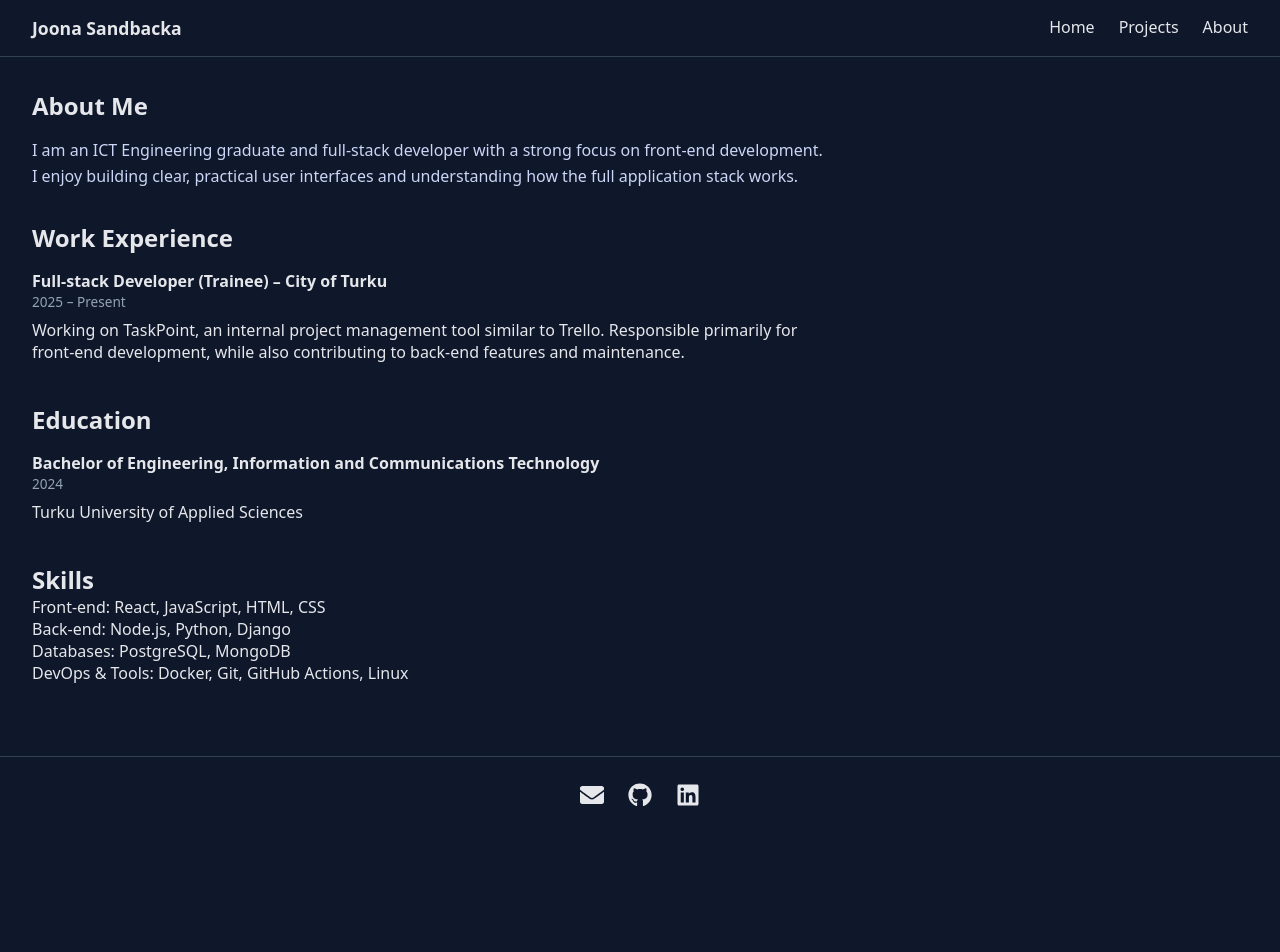
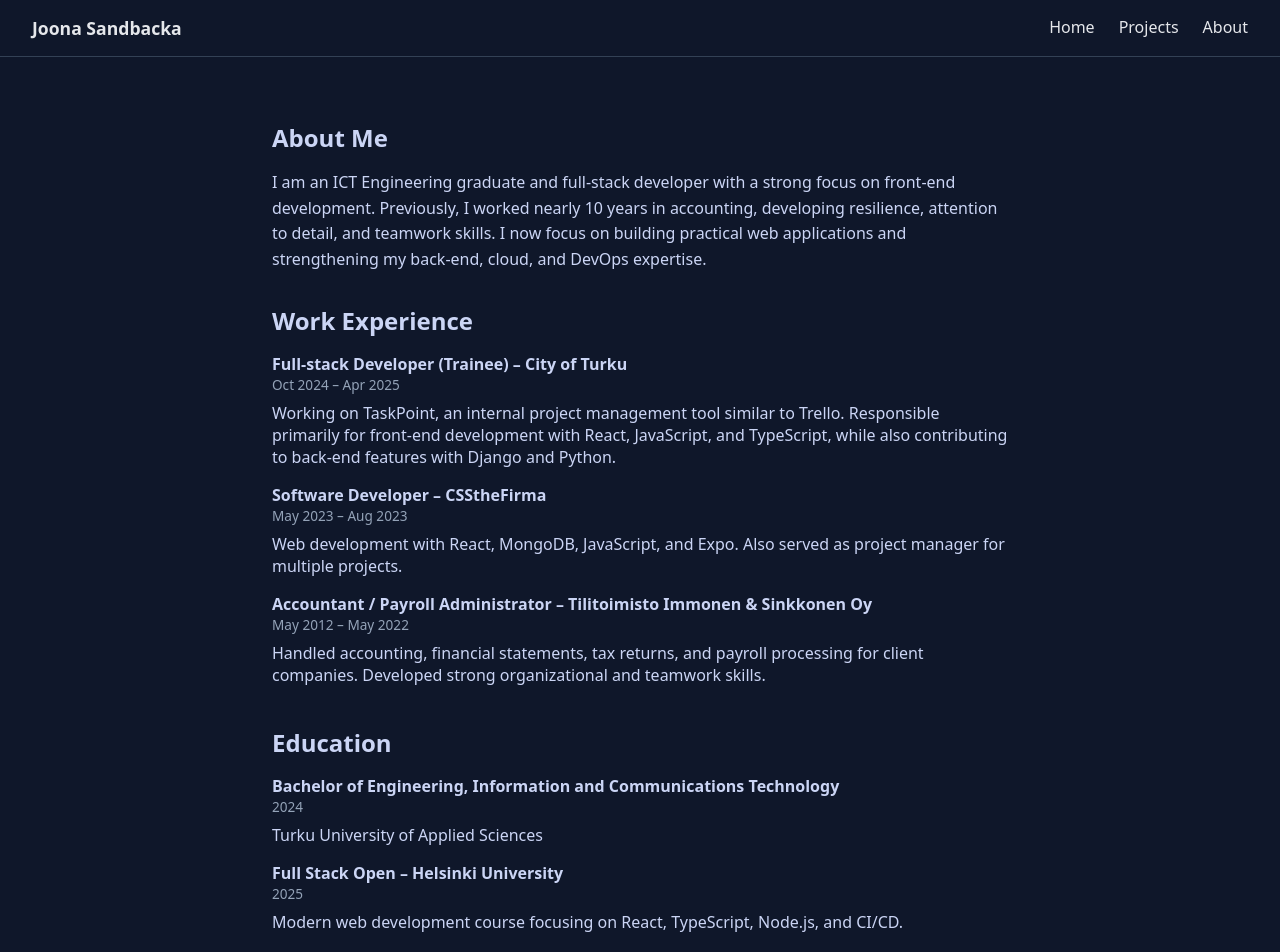
Before and after one commit to Jonttufantti/portfolio-website, a React (Vite) app: page /about in a window 1280 px wide. Shown: the top 952 px of the page. Before the commit the page ends 838 px from the top, so only its background shows below. Built offline with nearby package versions, Linux system fonts and the light colour scheme.

Commit message:
Updated homepage, about & techstack

```diff
--- /dev/null
+++ b/src/components/HeroTextCarousel.jsx
@@ -0,0 +1,57 @@
+import { Swiper, SwiperSlide } from "swiper/react";
+import { Autoplay, EffectFade } from "swiper/modules";
+import "swiper/css";
+import "swiper/css/effect-fade";
+
+export default function HeroTextCarousel() {
+  return (
+    <Swiper
+      modules={[Autoplay, EffectFade]}
+      effect="fade"
+      fadeEffect={{ crossFade: true }}
+      autoplay={{
+        delay: 5000,
+        disableOnInteraction: false,
+        pauseOnMouseEnter: true,
+      }}
+      loop
+      slidesPerView={1}
+      allowTouchMove={false}
+      style={styles.swiper}
+    >
+      <SwiperSlide>
+        <p style={styles.text}>
+          Hello, I’m Joona — an IT Engineer from Finland.
+        </p>
+      </SwiperSlide>
+
+      <SwiperSlide>
+        <p style={styles.text}>
+          I specialize in full-stack web development with a strong frontend
+          focus.
+        </p>
+      </SwiperSlide>
+
+      <SwiperSlide>
+        <p style={styles.text}>
+          Interested in working together? Let’s get in touch.
+        </p>
+      </SwiperSlide>
+    </Swiper>
+  );
+}
+
+const styles = {
+  swiper: {
+    width: "100%",
+    maxWidth: "500px",
+    marginLeft: 0,
+    marginRight: "auto",
+  },
+
+  text: {
+    color: "#cbd5f5",
+    fontSize: "1.4rem",
+    lineHeight: 1.6,
+  },
+};
--- a/src/components/TechStack.jsx
+++ b/src/components/TechStack.jsx
@@ -8,26 +8,39 @@ import {
   FaGitAlt,
   FaLinux,
   FaPython,
+  FaCode,
 } from "react-icons/fa";
-import { SiPostgresql, SiMongodb, SiDjango } from "react-icons/si";
+
+import {
+  SiPostgresql,
+  SiMongodb,
+  SiDjango,
+  SiExpress,
+  SiPostman,
+  SiNextdotjs,
+} from "react-icons/si";
 
 export default function TechStack() {
   return (
     <section style={styles.section}>
-      <h3 style={styles.heading}>Areas of Expertise</h3>
+      <h3 style={styles.heading}>Skills</h3>
 
       <div style={styles.grid}>
         <Category title="Front-end">
           <FaReact color="#61DAFB" />
           <FaJs color="#F7DF1E" />
+          <span style={{ fontSize: "1rem" }}>TS</span>
           <FaHtml5 color="#E34F26" />
           <FaCss3Alt color="#1572B6" />
+          <span style={{ fontSize: "1rem" }}>MUI</span>
+          <SiNextdotjs color="#000000" />
         </Category>
 
         <Category title="Back-end">
           <FaNodeJs color="#339933" />
           <FaPython color="#3776AB" />
           <SiDjango color="#092E20" />
+          <SiExpress color="#000000" />
         </Category>
 
         <Category title="Databases">
@@ -38,11 +51,15 @@ export default function TechStack() {
         <Category title="Cloud & DevOps">
           <FaDocker color="#2496ED" />
           <span style={{ fontSize: "1rem" }}>CI/CD</span>
+          <span style={{ fontSize: "1rem" }}>Docker Compose</span>
+          <span style={{ fontSize: "1rem" }}>Kubernetes</span>
         </Category>
 
         <Category title="Tools">
           <FaGitAlt color="#F05032" />
           <FaLinux color="#FCC624" />
+          <SiPostman color="#FF6C37" />
+          <span style={{ fontSize: "1rem" }}>VS Code</span>
         </Category>
       </div>
     </section>
--- a/src/pages/About.jsx
+++ b/src/pages/About.jsx
@@ -5,19 +5,33 @@ export default function About() {
 
       <p style={styles.intro}>
         I am an ICT Engineering graduate and full-stack developer with a strong
-        focus on front-end development. I enjoy building clear, practical user
-        interfaces and understanding how the full application stack works.
+        focus on front-end development. Previously, I worked nearly 10 years in
+        accounting, developing resilience, attention to detail, and teamwork
+        skills. I now focus on building practical web applications and
+        strengthening my back-end, cloud, and DevOps expertise.
       </p>
 
       <Section title="Work Experience">
         <Item
           title="Full-stack Developer (Trainee) – City of Turku"
-          period="2025 – Present"
-          description="
-          Working on TaskPoint, an internal project management tool similar to Trello.
-          Responsible primarily for front-end development, while also contributing
-          to back-end features and maintenance.
-          "
+          period="Oct 2024 – Apr 2025"
+          description="Working on TaskPoint, an internal project management tool similar to Trello.
+          Responsible primarily for front-end development with React, JavaScript, and TypeScript,
+          while also contributing to back-end features with Django and Python."
+        />
+
+        <Item
+          title="Software Developer – CSStheFirma"
+          period="May 2023 – Aug 2023"
+          description="Web development with React, MongoDB, JavaScript, and Expo.
+          Also served as project manager for multiple projects."
+        />
+
+        <Item
+          title="Accountant / Payroll Administrator – Tilitoimisto Immonen & Sinkkonen Oy"
+          period="May 2012 – May 2022"
+          description="Handled accounting, financial statements, tax returns, and payroll
+          processing for client companies. Developed strong organizational and teamwork skills."
         />
       </Section>
 
@@ -27,17 +41,23 @@ export default function About() {
           period="2024"
           description="Turku University of Applied Sciences"
         />
+        <Item
+          title="Full Stack Open – Helsinki University"
+          period="2025"
+          description="Modern web development course focusing on React, TypeScript, Node.js, and CI/CD."
+        />
+        <Item
+          title="Vocational Qualification in Business and Administration"
+          period="2012"
+          description="Turun Vocational School"
+        />
       </Section>
 
-      <Section title="Skills">
+      <Section title="Languages">
         <p>
-          Front-end: React, JavaScript, HTML, CSS
+          Finnish: Native
           <br />
-          Back-end: Node.js, Python, Django
-          <br />
-          Databases: PostgreSQL, MongoDB
-          <br />
-          DevOps & Tools: Docker, Git, GitHub Actions, Linux
+          English: Excellent
         </p>
       </Section>
     </section>
@@ -66,11 +86,13 @@ function Item({ title, period, description }) {
 const styles = {
   container: {
     maxWidth: "800px",
+    margin: "0 auto",
+    padding: "2rem",
+    color: "#cbd5f5",
   },
   intro: {
     margin: "1rem 0 2rem",
     lineHeight: 1.6,
-    color: "#cbd5f5",
   },
   section: {
     marginBottom: "2.5rem",
--- a/src/pages/Home.jsx
+++ b/src/pages/Home.jsx
@@ -1,5 +1,6 @@
 import profilePic from "../assets/home/profile.png";
 import TechStack from "../components/TechStack";
+import HeroTextCarousel from "../components/HeroTextCarousel";
 
 export default function Home() {
   return (
@@ -9,9 +10,7 @@ export default function Home() {
           <div style={styles.textContainer}>
             <h1 style={styles.title}>Joona Sandbacka</h1>
             <h2 style={styles.subtitle}>Full-stack Developer</h2>
-            <p style={styles.text}>
-              Front-end focused developer building practical web applications.
-            </p>
+            <HeroTextCarousel />
           </div>
 
           <div style={styles.imageContainer}>
@@ -56,7 +55,7 @@ const styles = {
   },
   subtitle: {
     color: "#94a3b8",
-    marginBottom: "1rem",
+    marginBottom: "4rem",
   },
   text: {
     maxWidth: "500px",
```
